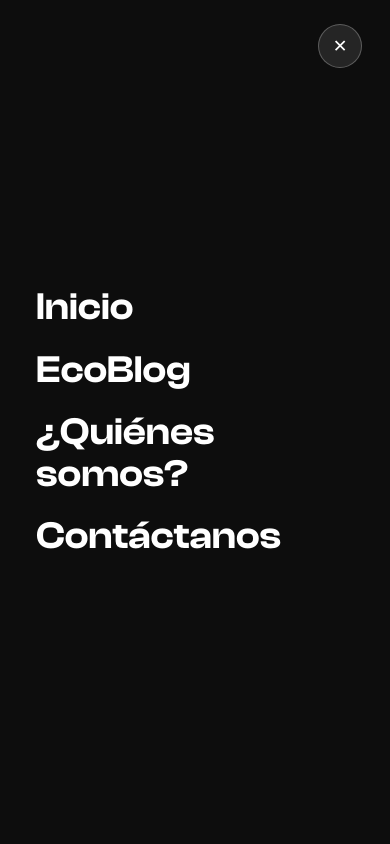
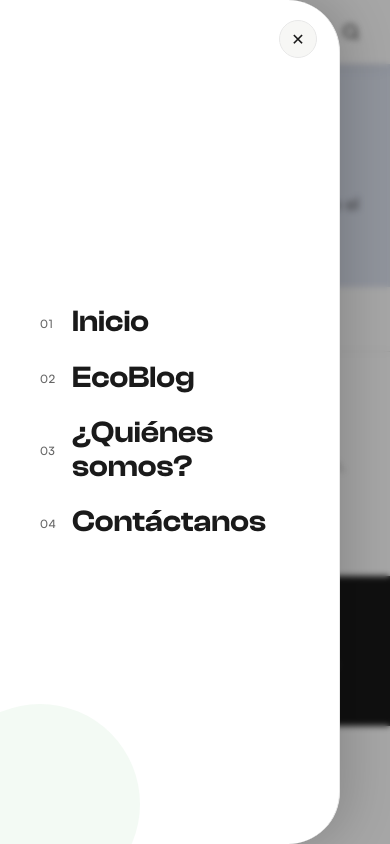
Before and after one commit to cyantrestdev/EcoLinces, a plain HTML site: page blog.html in a window 390 px wide. Both pictures are taken after a click on the button 34 px from the left and 32 px from the top of the page. Drawn offline with nearby package versions, Linux system fonts and the light colour scheme; no server answers.

Commit message:
ver 2.1.7

```diff
--- a/blog.js
+++ b/blog.js
@@ -7,14 +7,26 @@ let userVotes    = {};
 
 document.addEventListener('DOMContentLoaded', async () => {
 
-  // ── MENÚ FULLSCREEN (igual que index) ──
+  // ── MENÚ DRAWER LATERAL ──
   const hamburger       = document.getElementById('hamburger');
   const fullMenu        = document.getElementById('fullMenu');
   const fullMenuClose   = document.getElementById('fullMenuClose');
   const fullMenuOverlay = document.getElementById('fullMenuOverlay');
-  const fullMenuImg     = document.getElementById('fullMenuImg');
-  const menuLeft        = fullMenu.querySelector('.fullmenu-left');
   const menuLinks       = fullMenu.querySelectorAll('.fullmenu-left a');
+
+  // Números de orden en los links
+  menuLinks.forEach((link, i) => {
+    if (!link.querySelector('.menu-num')) {
+      const num = document.createElement('span');
+      num.className = 'menu-num';
+      num.textContent = String(i + 1).padStart(2, '0');
+      link.prepend(num);
+    }
+    link.addEventListener('mouseenter', () => {
+      if (link.dataset.color) link.style.color = link.dataset.color;
+    });
+    link.addEventListener('mouseleave', () => { link.style.color = ''; });
+  });
 
   hamburger.addEventListener('click', () => {
     fullMenu.classList.add('open');
@@ -27,19 +39,6 @@ document.addEventListener('DOMContentLoaded', async () => {
     fullMenuOverlay.classList.remove('visible');
     document.body.style.overflow = '';
   }));
-
-  menuLinks.forEach(link => {
-    link.addEventListener('mouseenter', () => {
-      fullMenuImg.style.opacity = '0';
-      setTimeout(() => { fullMenuImg.src = link.dataset.img; fullMenuImg.style.opacity = '0.9'; }, 180);
-      link.style.color = link.dataset.color;
-      menuLeft.style.background = link.dataset.bg;
-    });
-    link.addEventListener('mouseleave', () => {
-      link.style.color = '';
-      menuLeft.style.background = '#0d0d0d';
-    });
-  });
 
   // ── NAV SCROLL ──
   window.addEventListener('scroll', () => {
--- a/styles.css
+++ b/styles.css
@@ -703,30 +703,69 @@ footer {
 }
 
 /* ── MENÚ FULLSCREEN ── */
+/* ══════════════════════════════════════════
+   DRAWER LATERAL — menú hamburguesa
+   Desliza desde la izquierda con borde
+   derecho curvo y animaciones escalonadas.
+══════════════════════════════════════════ */
 .fullmenu {
   position: fixed;
-  inset: 0;
+  top: 0;
+  left: 0;
+  bottom: 0;
+  width: min(340px, 88vw);
   z-index: 500;
-  display: grid;
-  grid-template-columns: 1fr 1fr;
-  transform: translateY(-100%);
-  transition: transform 0.55s cubic-bezier(.4,0,.2,1);
+  display: flex;
+  flex-direction: column;
+  justify-content: center;
+
+  /* Tema heredado — usa variables CSS del modo activo */
+  background: var(--bg-surface);
+  border-right: 1px solid var(--border-subtle);
+
+  /* Borde derecho orgánico: curva convexa pronunciada */
+  border-radius: 0 52px 52px 0;
+
+  /* Sombra profunda hacia la derecha */
+  box-shadow: 8px 0 48px rgba(0,0,0,0.18);
+
+  /* Entrada desde la izquierda */
+  transform: translateX(-110%);
+  transition: transform 0.42s cubic-bezier(0.22, 1, 0.36, 1);
   pointer-events: none;
+  will-change: transform;
+  overflow: hidden;
 }
 
 .fullmenu.open {
-  transform: translateY(0);
+  transform: translateX(0);
   pointer-events: all;
 }
 
+/* Panel izquierdo — todo el contenido */
 .fullmenu-left {
   display: flex;
-  align-items: center;
-  padding: 80px 64px;
-  background: #0d0d0d;
+  flex-direction: column;
+  justify-content: center;
+  padding: 72px 48px 72px 40px;
+  height: 100%;
   position: relative;
   z-index: 2;
-  transition: background 0.35s ease;
+  /* Sin background propio — hereda del .fullmenu */
+}
+
+/* Detalle decorativo: hoja/arco verde en la esquina inferior */
+.fullmenu-left::before {
+  content: '';
+  position: absolute;
+  bottom: -60px;
+  left: -60px;
+  width: 200px;
+  height: 200px;
+  border-radius: 50%;
+  background: var(--green-light);
+  opacity: 0.5;
+  pointer-events: none;
 }
 
 .fullmenu-left ul {
@@ -734,91 +773,119 @@ footer {
   width: 100%;
 }
 
+/* Cada link aparece con un deslizamiento hacia adentro */
+.fullmenu-left ul li {
+  overflow: hidden; /* recorta el slide de entrada */
+}
+
 .fullmenu-left ul li a {
   font-family: 'Clash Display', sans-serif;
-  font-size: clamp(2.4rem, 5vw, 4rem);
+  font-size: clamp(1.9rem, 7vw, 2.6rem);
   font-weight: bold;
   text-decoration: none;
-  color: #ffffff;
-  display: block;
-  padding: 10px 0;
+  color: var(--text-dark);
+  display: flex;
+  align-items: center;
+  gap: 14px;
+  padding: 11px 0;
   line-height: 1.1;
-  transition: color 0.2s ease;
-  position: relative;
-}
-
-/* Línea animada debajo del link */
+  position: relative;
+
+  /* Estado inicial para la animación escalonada */
+  opacity: 0;
+  transform: translateX(-28px);
+  transition:
+    color 0.2s ease,
+    opacity 0.38s ease,
+    transform 0.38s cubic-bezier(0.22, 1, 0.36, 1);
+}
+
+/* Número de orden en pequeño — detalle editorial */
+.fullmenu-left ul li a .menu-num {
+  font-family: 'Satoshi', sans-serif;
+  font-size: 0.72rem;
+  font-weight: 500;
+  color: var(--text-light);
+  letter-spacing: 0.04em;
+  min-width: 18px;
+  margin-top: 4px;
+  transition: color 0.2s;
+}
+
+/* Cuando el menú está abierto, los links entran escalonados */
+.fullmenu.open .fullmenu-left ul li:nth-child(1) a { opacity:1; transform:translateX(0); transition-delay: 0.08s; }
+.fullmenu.open .fullmenu-left ul li:nth-child(2) a { opacity:1; transform:translateX(0); transition-delay: 0.14s; }
+.fullmenu.open .fullmenu-left ul li:nth-child(3) a { opacity:1; transform:translateX(0); transition-delay: 0.20s; }
+.fullmenu.open .fullmenu-left ul li:nth-child(4) a { opacity:1; transform:translateX(0); transition-delay: 0.26s; }
+
+/* Hover: color de categoría + línea desde la izquierda */
 .fullmenu-left ul li a::after {
   content: '';
   position: absolute;
   left: 0;
-  bottom: 4px;
+  bottom: 6px;
   width: 0;
-  height: 2px;
+  height: 1.5px;
   background: currentColor;
-  transition: width 0.3s ease;
-}
-
-.fullmenu-left ul li a:hover::after {
-  width: 100%;
-}
-
-.fullmenu-right {
-  position: relative;
-  overflow: hidden;
-  background: #111;
-}
-
-.fullmenu-img-wrap {
+  transition: width 0.28s cubic-bezier(0.22, 1, 0.36, 1);
+}
+.fullmenu-left ul li a:hover::after { width: 100%; }
+
+/* Ocultar el panel derecho (imágenes) — no aplica al drawer */
+.fullmenu-right { display: none !important; }
+
+/* Botón cerrar — esquina superior derecha del drawer */
+.fullmenu-close {
   position: absolute;
-  inset: 0;
-}
-
-.fullmenu-img-wrap img {
-  width: 100%;
-  height: 100%;
-  object-fit: cover;
-  opacity: 0.9;
-  transition: opacity 0.35s ease;
-}
-
-.fullmenu-close {
-  position: fixed;
-  top: 24px;
-  right: 28px;
-  z-index: 600;
-  background: rgba(255,255,255,0.1);
-  border: 1px solid rgba(255,255,255,0.25);
-  color: white;
-  width: 44px;
-  height: 44px;
+  top: 20px;
+  right: 22px;
+  z-index: 10;
+  background: var(--bg-surface-2);
+  border: 1px solid var(--border-subtle);
+  color: var(--text-dark);
+  width: 38px;
+  height: 38px;
   border-radius: 50%;
-  font-size: 1.1rem;
+  font-size: 1rem;
   cursor: pointer;
   display: flex;
   align-items: center;
   justify-content: center;
   opacity: 0;
-  transition: opacity 0.3s ease 0.2s, background 0.2s;
-}
-
-.fullmenu.open .fullmenu-close {
-  opacity: 1;
-}
-
-.fullmenu-close:hover {
-  background: rgba(255,255,255,0.22);
-}
-
+  transition: opacity 0.25s ease 0.1s, background 0.18s, transform 0.18s;
+}
+.fullmenu.open .fullmenu-close { opacity: 1; }
+.fullmenu-close:hover { background: var(--bg-surface-3); transform: rotate(90deg); }
+
+/* Overlay con blur suave detrás del drawer */
 .fullmenu-overlay {
   position: fixed;
   inset: 0;
   z-index: 490;
+  background: rgba(0,0,0,0.35);
+  backdrop-filter: blur(3px);
+  -webkit-backdrop-filter: blur(3px);
+  opacity: 0;
   pointer-events: none;
-}
-
+  transition: opacity 0.38s ease;
+}
 .fullmenu-overlay.visible {
+  opacity: 1;
   pointer-events: all;
+}
+
+/* En desktop el drawer no cambia (ya tenían fullscreen), solo en móvil */
+@media (min-width: 769px) {
+  .fullmenu {
+    width: 50vw;
+    border-radius: 0 72px 72px 0;
+  }
+  .fullmenu-left {
+    padding: 80px 72px 80px 64px;
+  }
+  .fullmenu-left ul li a {
+    font-size: clamp(2.4rem, 4vw, 3.6rem);
+  }
 }
 
 /* ── CARRUSEL HORIZONTAL ── */
@@ -956,9 +1023,6 @@ footer {
   .carousel-track-wrap { padding: 0 6%; }
   .slide { flex: 0 0 88%; height: 340px; }
   .slide-content h2 { font-size: 1.4rem; }
-  .fullmenu { grid-template-columns: 1fr; }
-  .fullmenu-right { display: none; }
-  .fullmenu-left { padding: 80px 36px; }
 }
 /* ── FOOTER ── */
 footer {
```
Also changed, not shown: perfil.js (+10 -11 lines), post.js (+10 -11 lines), quienes.js (+10 -11 lines), script.js (+13 -8 lines).
